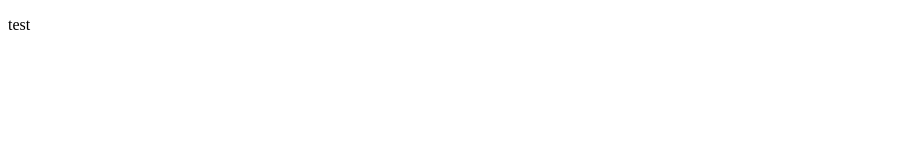
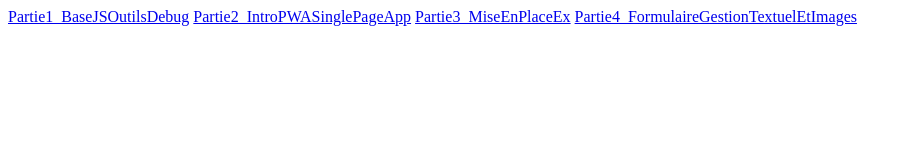
Before and after one commit to ETML-ES/ETML-ES.github.io, a plain HTML site: page index.html in a window 1280 px wide. Shown: the whole page, without its empty margins (0-912 px from the left). Drawn offline with Linux system fonts and the light colour scheme.

Commit message:
add summary

```diff
--- a/index.html
+++ b/index.html
@@ -9,7 +9,11 @@
 </head>
 
 <body>
-    <p>test</p>
+    <a href="https://etml-es.github.io/theorie/Partie1_BaseJSOutilsDebug.html">Partie1_BaseJSOutilsDebug</a>
+    <a href="https://etml-es.github.io/theorie/Partie2_IntroPWASinglePageApp.html">Partie2_IntroPWASinglePageApp</a>
+    <a href="https://etml-es.github.io/theorie/Partie3_MiseEnPlaceEx.html">Partie3_MiseEnPlaceEx</a>
+    <a
+        href="https://etml-es.github.io/theorie/Partie4_FormulaireGestionTextuelEtImages.html">Partie4_FormulaireGestionTextuelEtImages</a>
 </body>
 
 </html>
```
